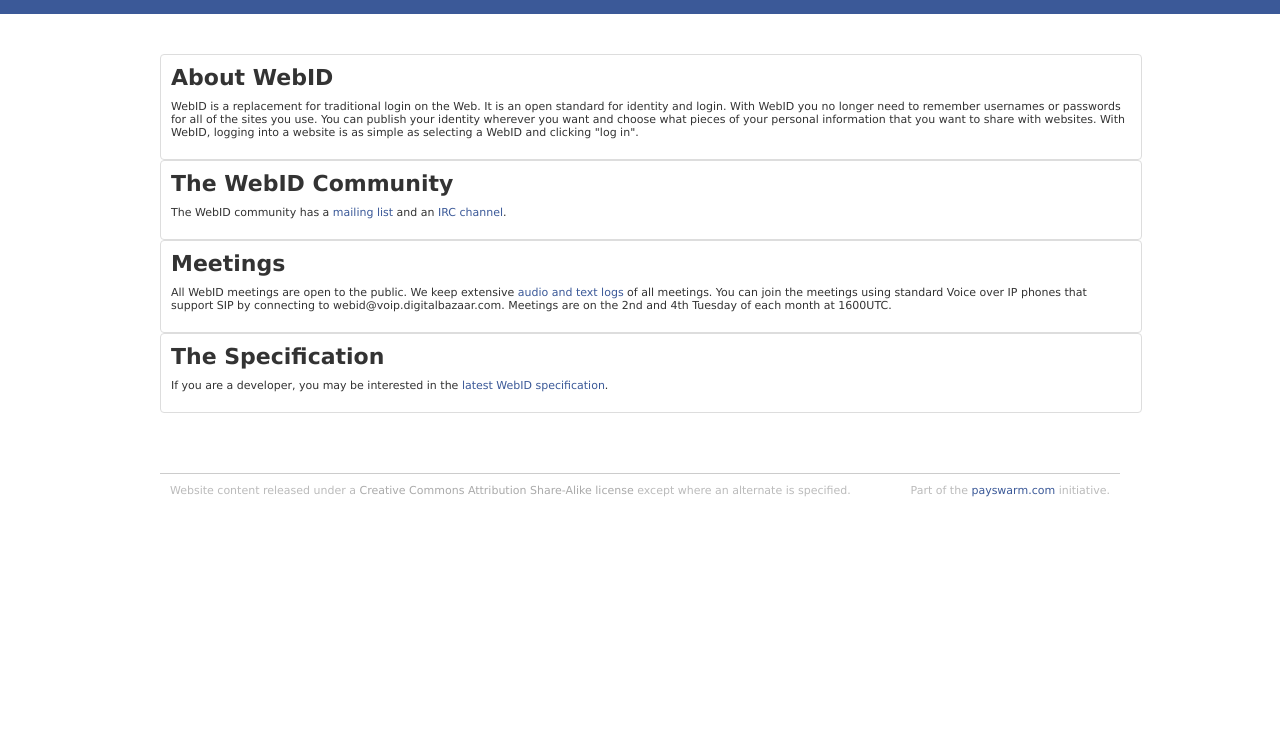
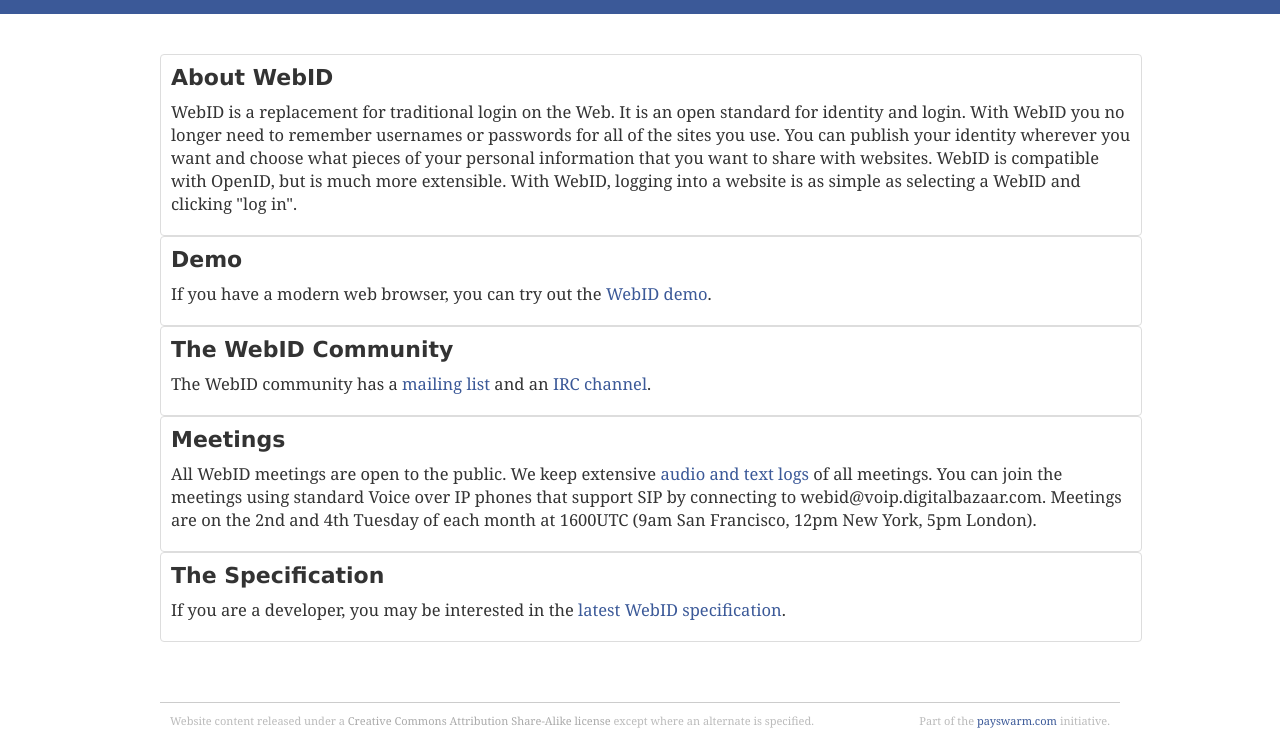
Before and after one commit to webid-community/getwebid.org, a plain HTML site: page index.html in a window 1280 px wide. Shown: the part 66-804 px from the top of the page. Drawn offline with nearby package versions, Linux system fonts and the light colour scheme.

Commit message:
Added links to demo, cleaned up CSS a bit.

```diff
--- a/index.html
+++ b/index.html
@@ -20,7 +20,12 @@
          <div id="content">
             <div id="info">
                <h1>About WebID</h1>
-               <p>WebID is a replacement for traditional login on the Web. It is an open standard for identity and login. With WebID you no longer need to remember usernames or passwords for all of the sites you use. You can publish your identity wherever you want and choose what pieces of your personal information that you want to share with websites. With WebID, logging into a website is as simple as selecting a WebID and clicking "log in".</p>
+               <p>WebID is a replacement for traditional login on the Web. It is an open standard for identity and login. With WebID you no longer need to remember usernames or passwords for all of the sites you use. You can publish your identity wherever you want and choose what pieces of your personal information that you want to share with websites. WebID is compatible with OpenID, but is much more extensible. With WebID, logging into a website is as simple as selecting a WebID and clicking "log in".</p>
+            </div>
+
+            <div id="info">
+               <h1>Demo</h1>
+               <p>If you have a modern web browser, you can try out the <a href="http://webid.digitalbazaar.com/manage/">WebID demo</a>.</p>
             </div>
 
             <div id="info">
@@ -30,7 +35,7 @@
 
             <div id="info">
                <h1>Meetings</h1>
-               <p>All WebID meetings are open to the public. We keep extensive <a href="meetings/">audio and text logs</a> of all meetings. You can join the meetings using standard Voice over IP phones that support SIP by connecting to webid@voip.digitalbazaar.com. Meetings are on the 2nd and 4th Tuesday of each month at 1600UTC.</p>
+               <p>All WebID meetings are open to the public. We keep extensive <a href="meetings/">audio and text logs</a> of all meetings. You can join the meetings using standard Voice over IP phones that support SIP by connecting to webid@voip.digitalbazaar.com. Meetings are on the 2nd and 4th Tuesday of each month at 1600UTC (9am San Francisco, 12pm New York, 5pm London).</p>
             </div>
 
             <div id="info">
--- a/site.css
+++ b/site.css
@@ -25,8 +25,14 @@
 text-decoration: underline;
 }
 
+h1 {
+font-size: 2.0em;
+}
+
 p {
 margin: 10px 0;
+font-size: 1.5em;
+font-family: "Georgia", Times, serif;
 }
 
 .hidden {
@@ -70,6 +76,7 @@
 
 #footer p {
 margin: 10px;
+font-size: 1.0em;
 }
 
 #copyright {
```
